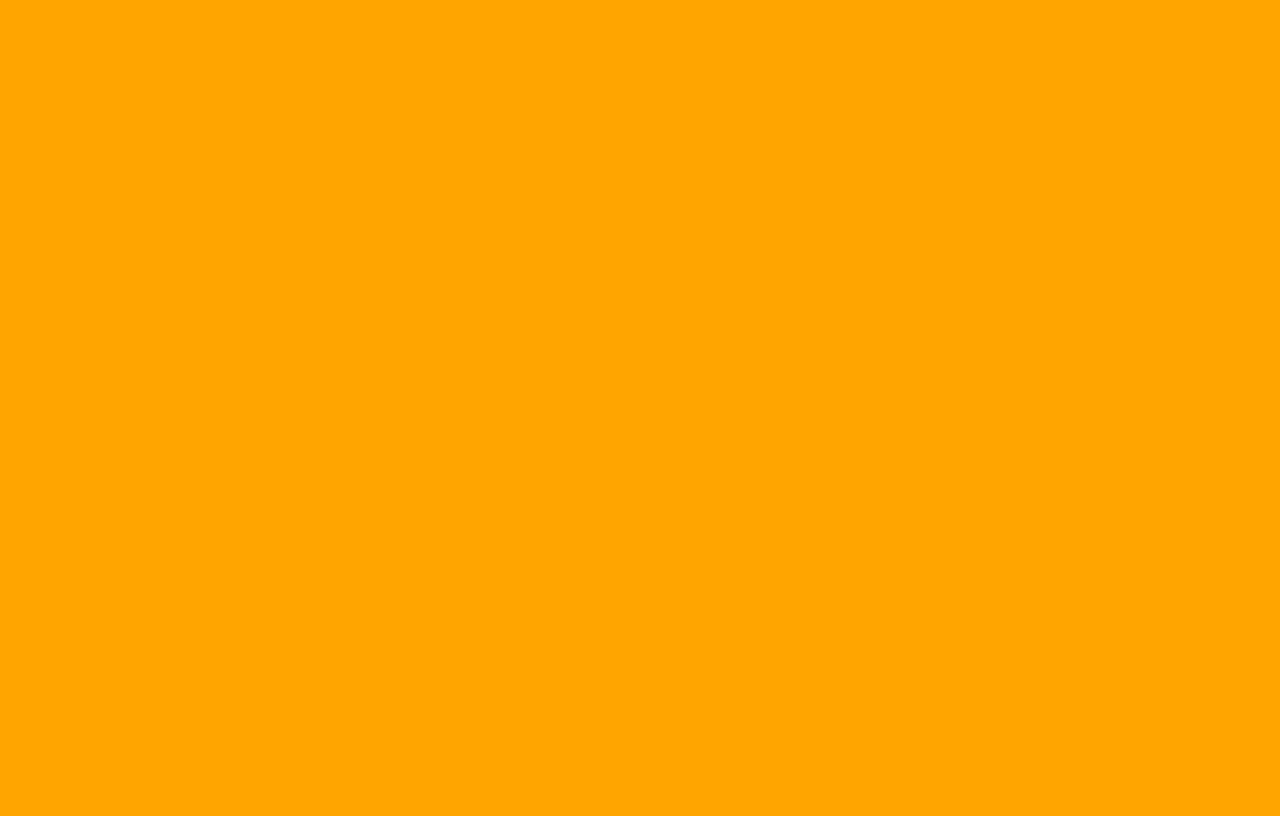
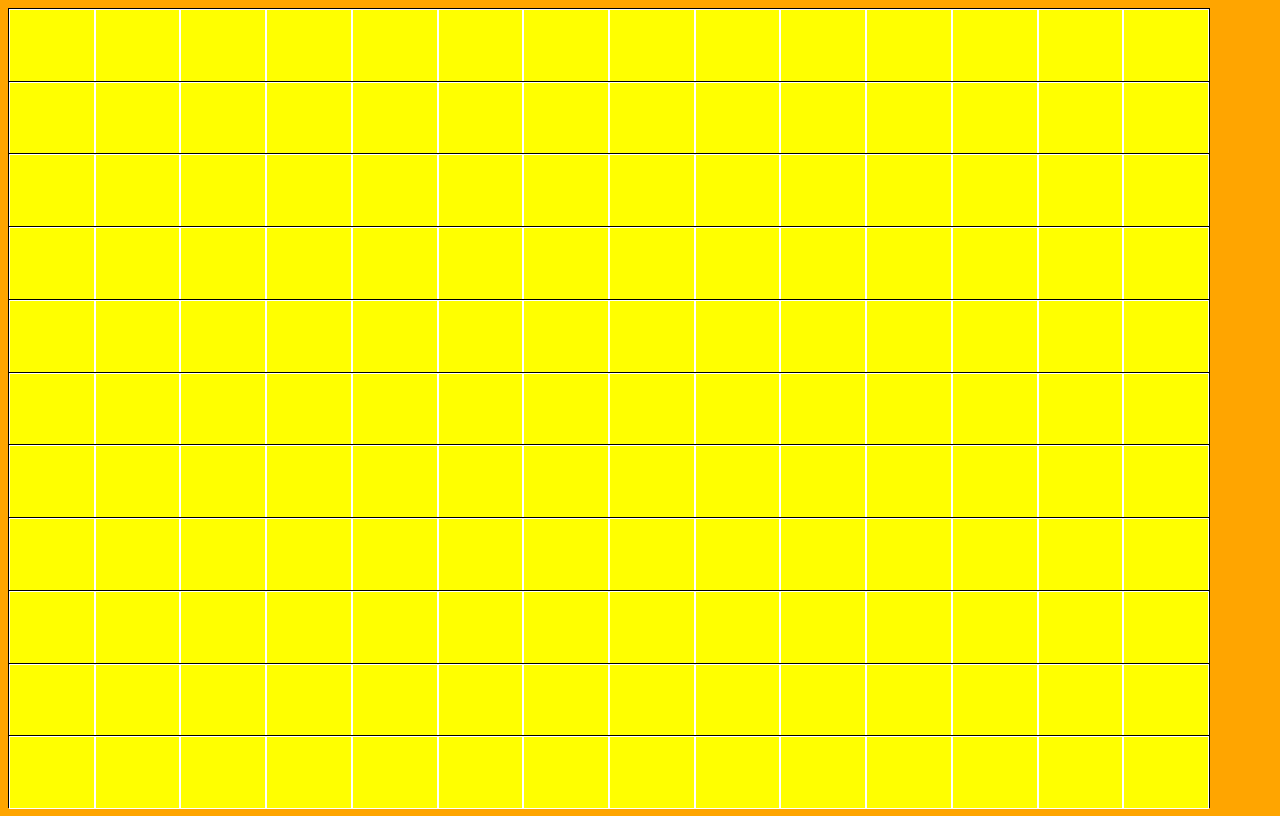
Before and after one commit to Gabbytam/Project-1, a plain HTML site: page index.html in a window 1280 px wide. Drawn offline with Linux system fonts and the light colour scheme.

Commit message:
made and base line styled a board that is 11x14 squares

```diff
--- a/app.js
+++ b/app.js
@@ -1 +1,16 @@
-console.log('here we goooooo')
+console.log('here we goooooo');
+
+document.addEventListener('DOMContentLoaded', ()=> {
+    let boardRows;
+    let boardSquares;
+    for(let i= 0; i<11; i++){
+        boardRows= document.createElement('div');
+        boardRows.classList.add('row');
+        container.append(boardRows);
+        for(let j=0; j<14; j++){
+            boardSquares= document.createElement('div');
+            boardSquares.classList.add('square');
+            boardRows.append(boardSquares);
+        }
+    }
+})
--- a/index.html
+++ b/index.html
@@ -7,6 +7,10 @@
     <title>Document</title>
 </head>
 <body>
+    <div id="container">
+
+    </div>
+
     <script src="app.js"></script>
 </body>
 </html>
--- a/style.css
+++ b/style.css
@@ -1,3 +1,27 @@
 body {
     background: orange;
 }
+
+#container {
+    background: rgba(0, 0, 0, 0.438);
+    width: 1200px;
+    height: 800px;
+    display: flex;
+    flex-direction: column-reverse;
+}
+
+.row {
+    display: flex;
+    flex-wrap: nowrap;
+    border: 1px solid black;
+    background: red;
+    width: 100%;
+    height: 10%;
+}
+
+.square {
+    background: yellow;
+    border: 1px solid white;
+    width: 7%;
+    height: 100%;
+}
```
